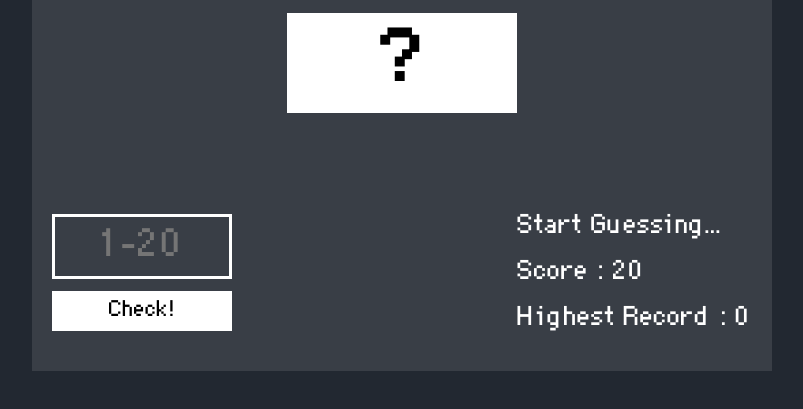
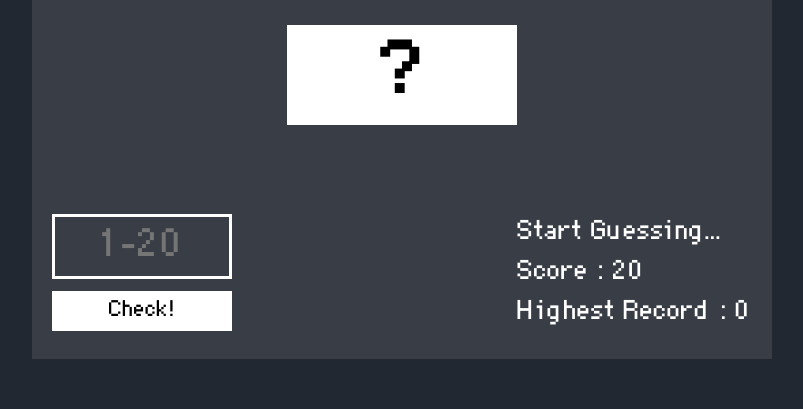
Before and after one commit to maniac-pumpkin/GuessMyNumber, a plain HTML site: page index.html in a window 1280 px wide. Shown: the part 335-744 px from the top of the page, without its empty margins (238-1041 px from the left). Drawn offline with Linux system fonts and the light colour scheme.

Commit message:
some quick changes

```diff
--- a/sytle.css
+++ b/sytle.css
@@ -134,5 +134,5 @@ body {
 }
 
 .statustext {
-	margin-block: 2rem;
+	margin-block: 1.4rem;
 }
```
Also changed, not shown: index.html (+1 -0 lines).
